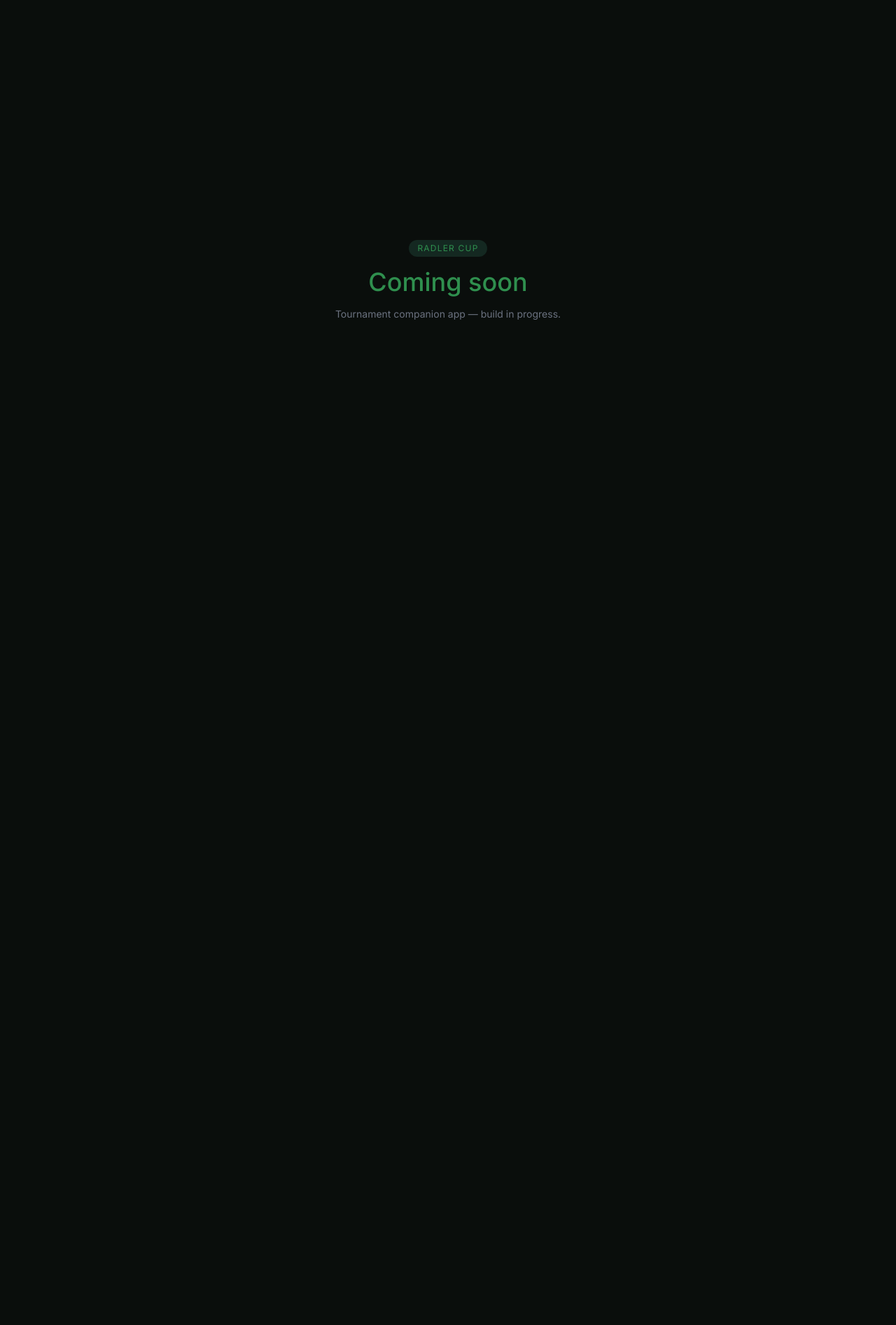
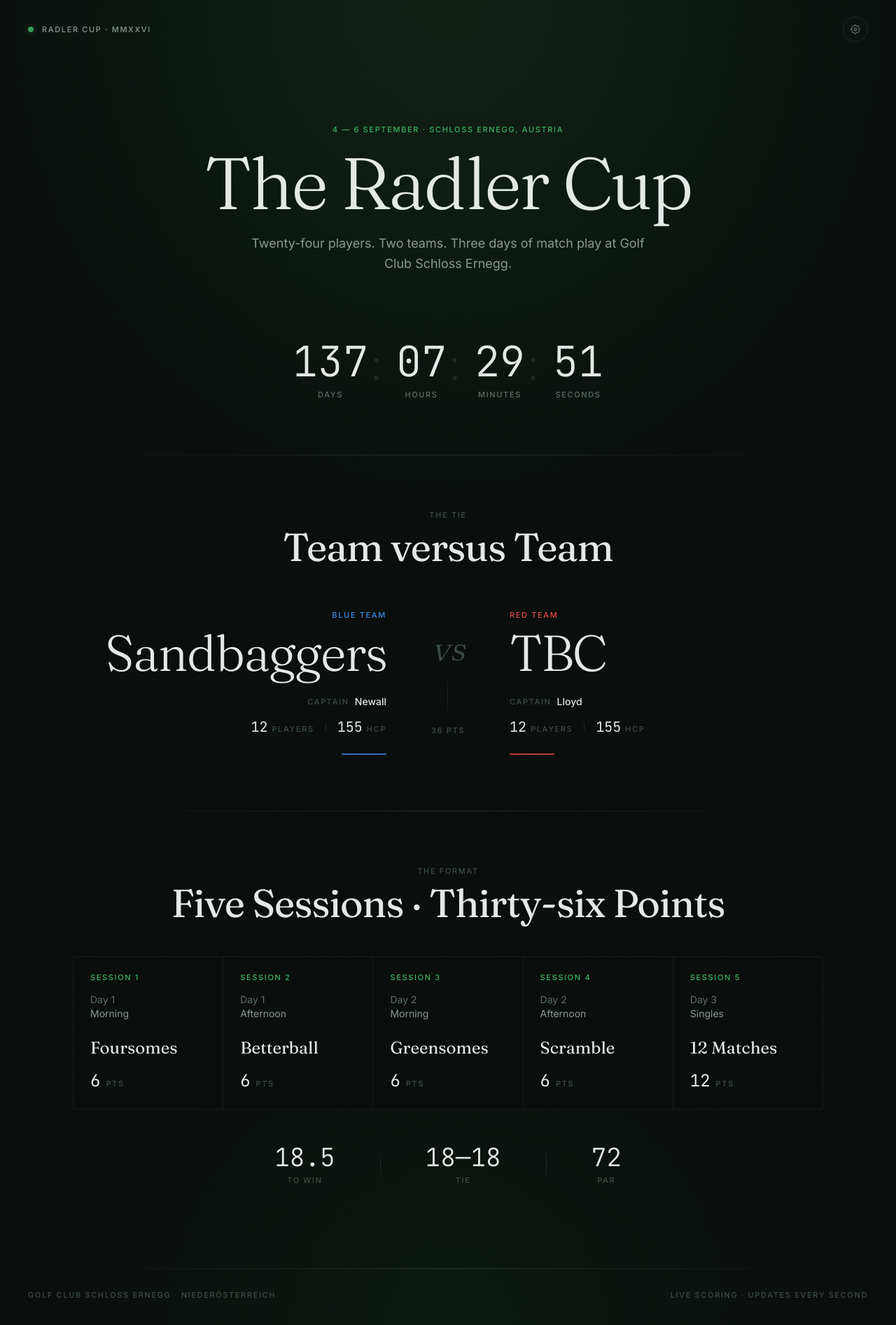
Before and after one commit to fnewall/radler-cup, a Next.js app: page / in a window 1280 px wide. Shown: the top 1894 px of the page at 70% size. Before the commit the page ends 800 px from the top, so only its background shows below. Built offline with nearby package versions, Linux system fonts and the light colour scheme.

Commit message:
Update page.tsx

```diff
--- a/app/page.tsx
+++ b/app/page.tsx
@@ -1,15 +1,157 @@
+import { Countdown } from "@/components/Countdown";
+import { TeamCrest } from "@/components/TeamCrest";
+
+// Target: tournament start date. Placeholder for now — editable via admin later.
+const TOURNAMENT_START = "2026-09-04T09:00:00+02:00";
+
 export default function Home() {
   return (
-    <main className="min-h-screen flex items-center justify-center p-8">
-      <div className="text-center space-y-4">
-        <div className="inline-block px-3 py-1 bg-schloss-tint text-schloss text-xs tracking-widest uppercase rounded-full">
-          Radler Cup
+    <main className="min-h-screen bg-radial-schloss texture-noise relative overflow-hidden">
+      {/* Top bar */}
+      <header className="relative z-10 flex items-center justify-between px-6 md:px-10 py-6">
+        <div className="flex items-center gap-3">
+          <div className="w-2 h-2 rounded-full bg-schloss-bright animate-pulse-live" />
+          <span className="text-eyebrow uppercase text-ink-300">
+            Radler Cup · MMXXVI
+          </span>
         </div>
-        <h1 className="text-4xl font-medium text-schloss">Coming soon</h1>
-        <p className="text-sm text-gray-500">
-          Tournament companion app — build in progress.
-        </p>
-      </div>
+        <button
+          aria-label="Settings"
+          className="w-9 h-9 rounded-full border border-ink-700 hover:border-ink-500 transition-colors flex items-center justify-center text-ink-300 hover:text-ink-100"
+        >
+          <svg width="14" height="14" viewBox="0 0 24 24" fill="none" stroke="currentColor" strokeWidth="1.5">
+            <circle cx="12" cy="12" r="3" />
+            <path d="M19.4 15a1.65 1.65 0 0 0 .33 1.82l.06.06a2 2 0 0 1 0 2.83 2 2 0 0 1-2.83 0l-.06-.06a1.65 1.65 0 0 0-1.82-.33 1.65 1.65 0 0 0-1 1.51V21a2 2 0 0 1-4 0v-.09A1.65 1.65 0 0 0 9 19.4a1.65 1.65 0 0 0-1.82.33l-.06.06a2 2 0 0 1-2.83 0 2 2 0 0 1 0-2.83l.06-.06a1.65 1.65 0 0 0 .33-1.82 1.65 1.65 0 0 0-1.51-1H3a2 2 0 0 1 0-4h.09A1.65 1.65 0 0 0 4.6 9a1.65 1.65 0 0 0-.33-1.82l-.06-.06a2 2 0 0 1 0-2.83 2 2 0 0 1 2.83 0l.06.06a1.65 1.65 0 0 0 1.82.33H9a1.65 1.65 0 0 0 1-1.51V3a2 2 0 0 1 4 0v.09a1.65 1.65 0 0 0 1 1.51 1.65 1.65 0 0 0 1.82-.33l.06-.06a2 2 0 0 1 2.83 0 2 2 0 0 1 0 2.83l-.06.06a1.65 1.65 0 0 0-.33 1.82V9a1.65 1.65 0 0 0 1.51 1H21a2 2 0 0 1 0 4h-.09a1.65 1.65 0 0 0-1.51 1z" />
+          </svg>
+        </button>
+      </header>
+
+      {/* Hero */}
+      <section className="relative z-10 px-6 md:px-10 pt-12 md:pt-24 pb-20 max-w-7xl mx-auto">
+        <div className="text-center">
+          <div className="text-eyebrow uppercase text-schloss-bright mb-6">
+            4 — 6 September · Schloss Ernegg, Austria
+          </div>
+          <h1 className="font-display text-hero text-ink-100 leading-[0.9]">
+            The Radler Cup
+          </h1>
+          <p className="mt-6 text-lg text-ink-300 max-w-xl mx-auto leading-relaxed">
+            Twenty-four players. Two teams. Three days of match play at Golf Club Schloss Ernegg.
+          </p>
+        </div>
+
+        {/* Countdown */}
+        <div className="mt-16 md:mt-24 flex justify-center">
+          <Countdown target={TOURNAMENT_START} />
+        </div>
+      </section>
+
+      {/* Hairline */}
+      <div className="relative z-10 hairline max-w-5xl mx-auto" />
+
+      {/* Teams face-off */}
+      <section className="relative z-10 px-6 md:px-10 py-20 max-w-7xl mx-auto">
+        <div className="text-center mb-16">
+          <div className="text-eyebrow uppercase text-ink-500 mb-3">The Tie</div>
+          <h2 className="font-display text-display text-ink-100">Team versus Team</h2>
+        </div>
+
+        <div className="grid grid-cols-[1fr_auto_1fr] gap-6 md:gap-16 items-center">
+          <TeamCrest
+            team="sandbaggers"
+            name="Sandbaggers"
+            captain="Newall"
+            players={12}
+            handicapTotal={155}
+            align="right"
+          />
+
+          <div className="flex flex-col items-center gap-3">
+            <div className="font-display text-3xl md:text-5xl font-light text-ink-500 italic">
+              vs
+            </div>
+            <div className="hairline-v h-16" />
+            <div className="text-eyebrow uppercase text-ink-500">
+              36 pts
+            </div>
+          </div>
+
+          <TeamCrest
+            team="tbc"
+            name="TBC"
+            captain="Lloyd"
+            players={12}
+            handicapTotal={155}
+            align="left"
+          />
+        </div>
+      </section>
+
+      {/* Hairline */}
+      <div className="relative z-10 hairline max-w-5xl mx-auto" />
+
+      {/* Format */}
+      <section className="relative z-10 px-6 md:px-10 py-20 max-w-6xl mx-auto">
+        <div className="text-center mb-12">
+          <div className="text-eyebrow uppercase text-ink-500 mb-3">The Format</div>
+          <h2 className="font-display text-display text-ink-100">Five Sessions · Thirty-six Points</h2>
+        </div>
+
+        <div className="grid grid-cols-1 md:grid-cols-5 gap-px bg-ink-800 border border-ink-800 rounded-sm overflow-hidden">
+          {[
+            { day: "Day 1", time: "Morning", format: "Foursomes", pts: 6 },
+            { day: "Day 1", time: "Afternoon", format: "Betterball", pts: 6 },
+            { day: "Day 2", time: "Morning", format: "Greensomes", pts: 6 },
+            { day: "Day 2", time: "Afternoon", format: "Scramble", pts: 6 },
+            { day: "Day 3", time: "Singles", format: "12 Matches", pts: 12 },
+          ].map((s, i) => (
+            <div key={i} className="bg-ink-950 p-6 hover:bg-ink-900 transition-colors">
+              <div className="text-eyebrow uppercase text-schloss-bright mb-4">
+                Session {i + 1}
+              </div>
+              <div className="text-ink-400 text-sm">{s.day}</div>
+              <div className="text-ink-300 text-sm mb-6">{s.time}</div>
+              <div className="font-display text-2xl text-ink-100 leading-tight">
+                {s.format}
+              </div>
+              <div className="mt-4 flex items-baseline gap-2">
+                <span className="font-mono tabular text-2xl text-ink-100">{s.pts}</span>
+                <span className="text-eyebrow uppercase text-ink-500">pts</span>
+              </div>
+            </div>
+          ))}
+        </div>
+
+        <div className="mt-12 flex flex-col md:flex-row items-center justify-center gap-8 md:gap-16 text-center">
+          <div>
+            <div className="font-mono tabular text-4xl font-light text-ink-100">18.5</div>
+            <div className="text-eyebrow uppercase text-ink-500 mt-2">To Win</div>
+          </div>
+          <div className="hairline-v h-12 hidden md:block" />
+          <div>
+            <div className="font-mono tabular text-4xl font-light text-ink-100">18—18</div>
+            <div className="text-eyebrow uppercase text-ink-500 mt-2">Tie</div>
+          </div>
+          <div className="hairline-v h-12 hidden md:block" />
+          <div>
+            <div className="font-mono tabular text-4xl font-light text-ink-100">72</div>
+            <div className="text-eyebrow uppercase text-ink-500 mt-2">Par</div>
+          </div>
+        </div>
+      </section>
+
+      {/* Footer */}
+      <footer className="relative z-10 px-6 md:px-10 py-10 max-w-7xl mx-auto">
+        <div className="hairline mb-8" />
+        <div className="flex flex-col md:flex-row justify-between items-center gap-4 text-xs text-ink-500">
+          <div className="text-eyebrow uppercase">
+            Golf Club Schloss Ernegg · Niederösterreich
+          </div>
+          <div className="text-eyebrow uppercase">
+            Live scoring · updates every second
+          </div>
+        </div>
+      </footer>
     </main>
   );
 }
```
